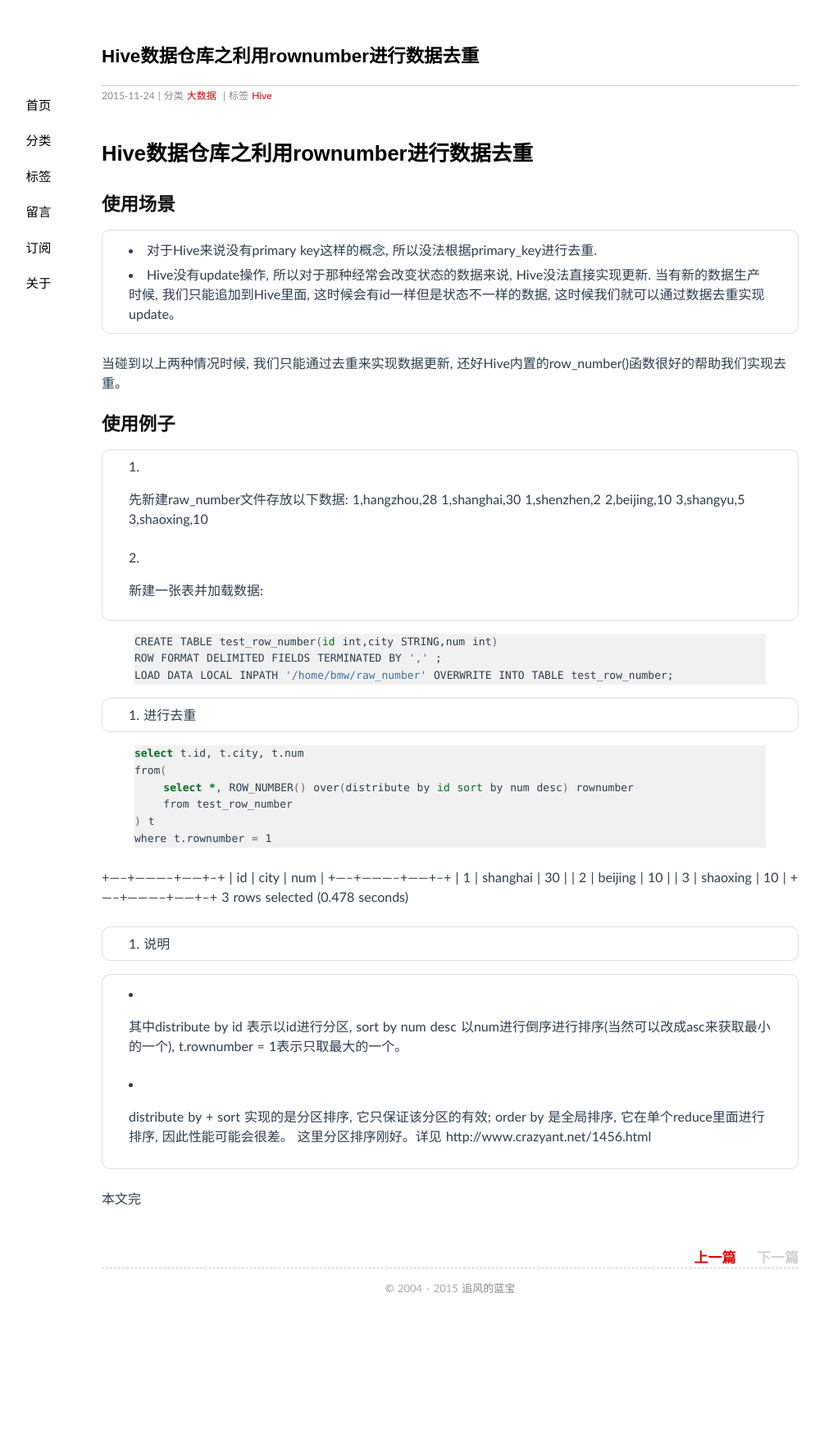
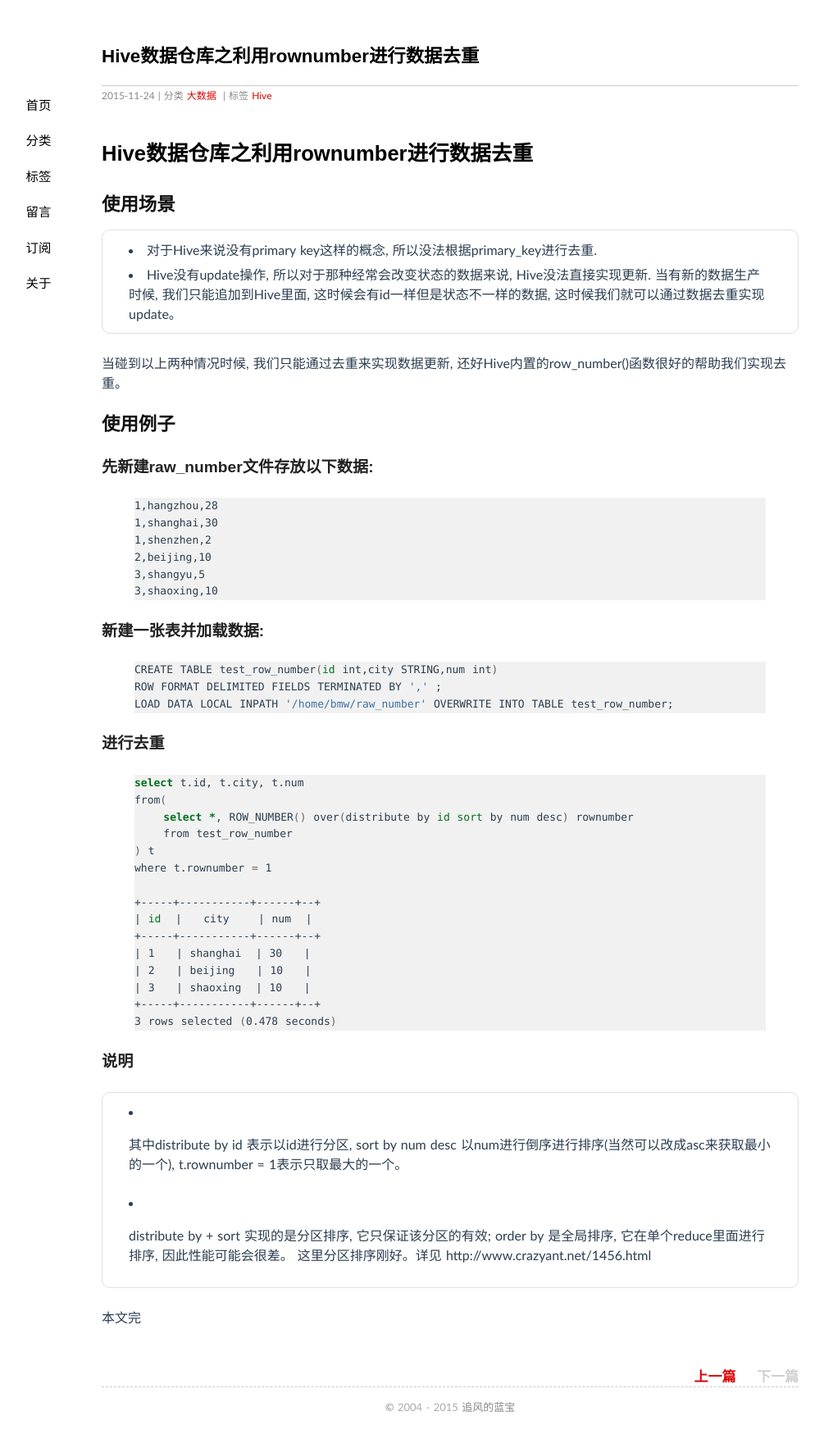
Before and after one commit to luyee/lamborryan.github.io, a Jekyll site: the page built from _posts/2015-11-24-hive-row-number-duplicate.md, in a window 1280 px wide. Shown: the whole page at 82% size, without its empty margins (91-1096 px from the left). Built offline with Jekyll 4.4.1, drawn with Linux system fonts in a browser that asks for light colours; Markdown is read by kramdown in place of the engine named in the settings; comment, search, counter and statistics services are not loaded; before the commit the page ends 1615 px from its top, so only the background shows below that; part of the change alters nothing that is shown.

Commit message:
no message

```diff
--- a/_posts/2015-11-24-hive-row-number-duplicate.md
+++ b/_posts/2015-11-24-hive-row-number-duplicate.md
@@ -16,23 +16,24 @@ tags: Hive
 
 ## 使用例子
 
-1. 先新建raw_number文件存放以下数据:
+### 先新建raw_number文件存放以下数据:
+{% highlight bash sql %}
 1,hangzhou,28
 1,shanghai,30
 1,shenzhen,2
 2,beijing,10
 3,shangyu,5
 3,shaoxing,10
+{% endhighlight sql %}
 
-2. 新建一张表并加载数据:
-
+### 新建一张表并加载数据:
 {% highlight bash sql %}
 CREATE TABLE test_row_number(id int,city STRING,num int)
 ROW FORMAT DELIMITED FIELDS TERMINATED BY ',' ;
 LOAD DATA LOCAL INPATH '/home/bmw/raw_number' OVERWRITE INTO TABLE test_row_number;
 {% endhighlight sql %}
 
-3. 进行去重
+### 进行去重
 
 {% highlight bash sql %}
 select t.id, t.city, t.num
@@ -41,7 +42,6 @@ from(
     from test_row_number
 ) t
 where t.rownumber = 1
-{% endhighlight sql %}
 
 +-----+-----------+------+--+
 | id  |   city    | num  |
@@ -51,8 +51,9 @@ where t.rownumber = 1
 | 3   | shaoxing  | 10   |
 +-----+-----------+------+--+
 3 rows selected (0.478 seconds)
+{% endhighlight sql %}
 
-4. 说明
+### 说明
 
 * 其中distribute by id 表示以id进行分区, sort by num desc 以num进行倒序进行排序(当然可以改成asc来获取最小的一个), t.rownumber = 1表示只取最大的一个。
 
```
